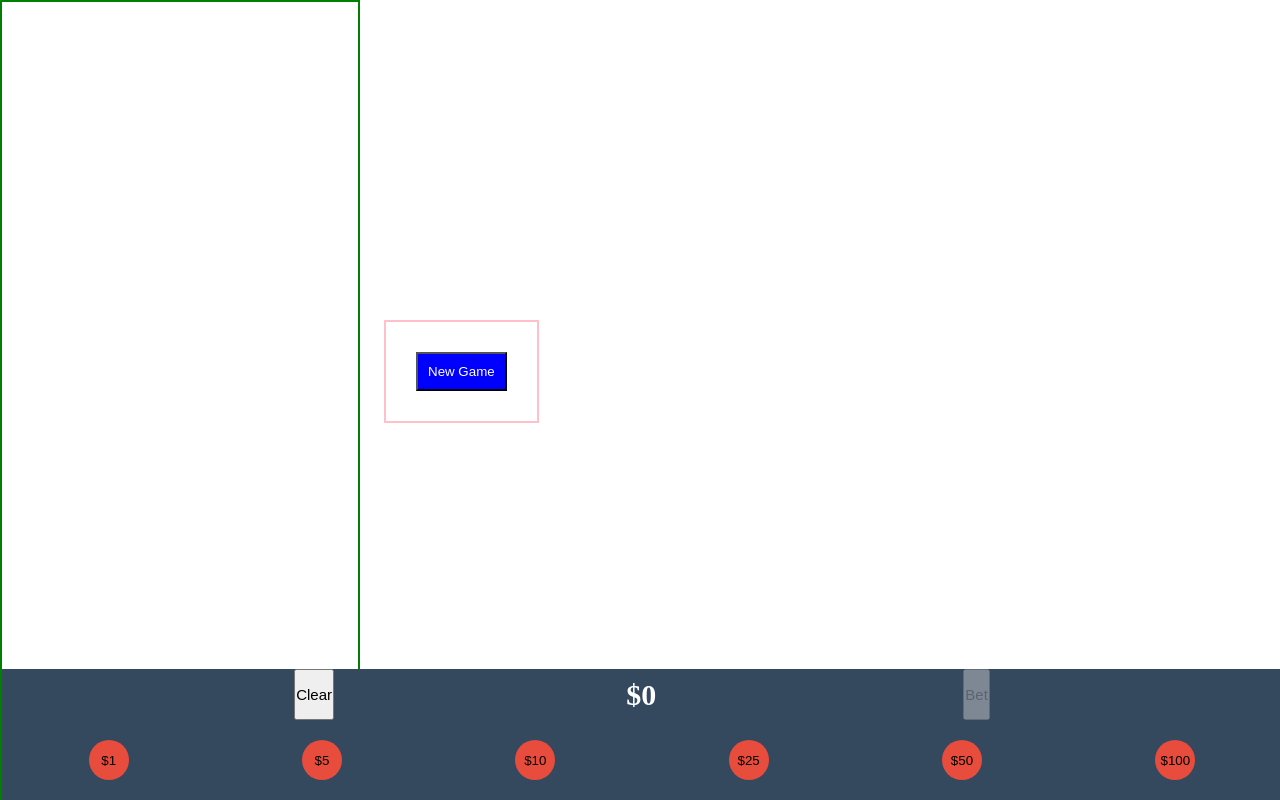
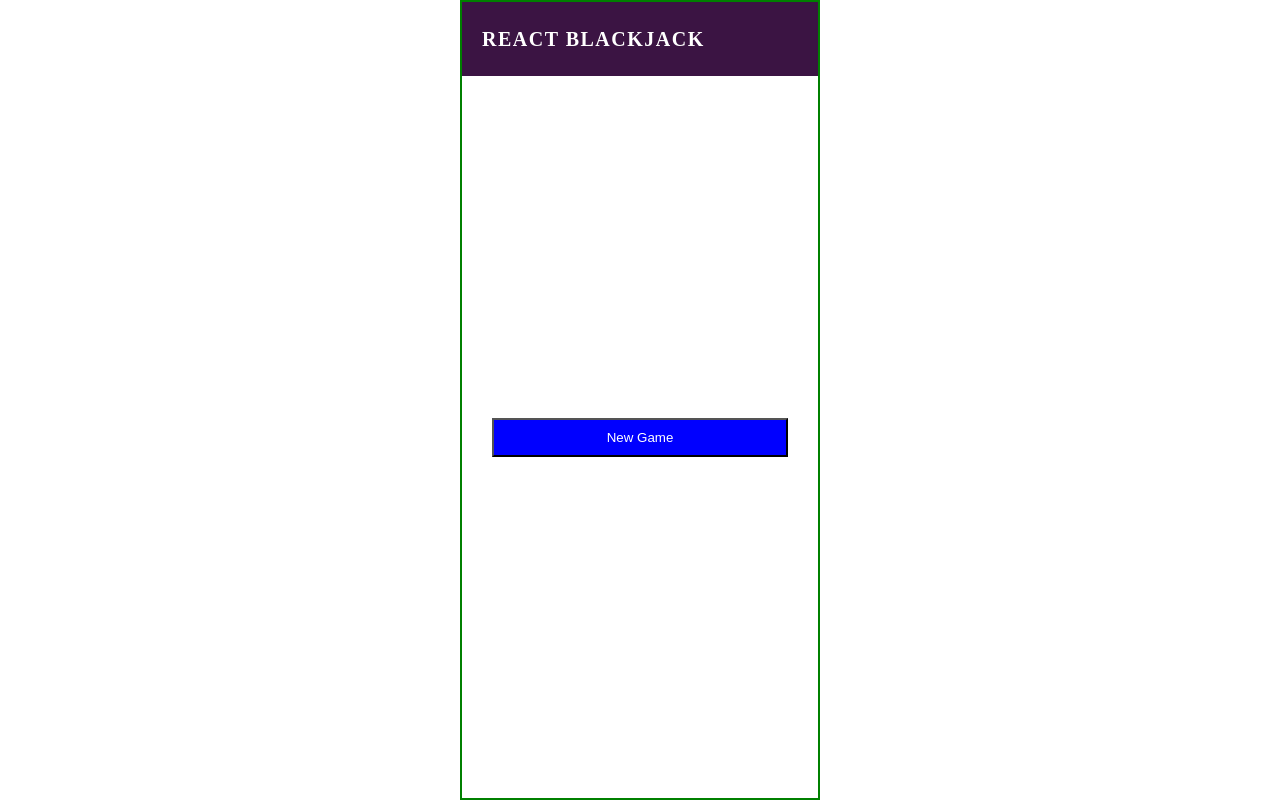
Before and after one commit to poftadeh/react-blackjack, a React (Create React App) app: page / in a window 1280 px wide. Built offline with nearby package versions, Linux system fonts and the light colour scheme.

Commit message:
style: fix flex formatting of app

```diff
--- a/src/App.tsx
+++ b/src/App.tsx
@@ -4,6 +4,7 @@ import styled, { createGlobalStyle } from 'styled-components';
 import NewGameMenu from './components/NewGameMenu';
 import ChipTray from './components/ChipTray';
 import CombinedRootState from './types/CombinedRootState';
+import Header from './components/Header';
 
 const GlobalStyle = createGlobalStyle`
   *, *::before, *::after {
@@ -24,9 +25,11 @@ const GlobalStyle = createGlobalStyle`
 const AppWrapper = styled.div`
   display: flex;
   flex-direction: column;
+  justify-content: space-between;
   border: 2px solid green;
   max-width: 36rem;
   height: 100vh;
+  margin: 0 auto;
 `;
 
 interface Props {
@@ -37,8 +40,8 @@ const App: React.FC<Props> = ({ isGameMenuVisible }) => {
   return (
     <AppWrapper>
       <GlobalStyle />
-      {isGameMenuVisible && <NewGameMenu />}
-      <ChipTray />
+      <Header />
+      {isGameMenuVisible ? <NewGameMenu /> : <ChipTray />}
     </AppWrapper>
   );
 };
--- a/src/components/ChipTray/style.ts
+++ b/src/components/ChipTray/style.ts
@@ -1,9 +1,7 @@
 import styled from 'styled-components';
 
-export const Wrapper = styled.div`
-  position: fixed;
-  bottom: 0;
-  width: 100vw;
+export const Wrapper = styled.div`\
+  width: 100%;
 `;
 
 export const Tray = styled.div`
--- /dev/null
+++ b/src/components/Header/index.tsx
@@ -0,0 +1,12 @@
+import React from 'react';
+import { StyledHeader, Title } from './style';
+
+const Header: React.FC = () => {
+  return (
+    <StyledHeader>
+      <Title>React Blackjack</Title>
+    </StyledHeader>
+  );
+};
+
+export default Header;
--- /dev/null
+++ b/src/components/Header/style.ts
@@ -0,0 +1,12 @@
+import styled from 'styled-components';
+
+export const StyledHeader = styled.header`
+  padding: 2rem;
+  background-color: #3b1443;
+  text-transform: uppercase;
+`;
+
+export const Title = styled.h1`
+  color: white;
+  letter-spacing: 1.5px;
+`;
--- a/src/components/NewGameMenu/style.ts
+++ b/src/components/NewGameMenu/style.ts
@@ -1,11 +1,10 @@
 import styled from 'styled-components';
 
 export const MenuWrapper = styled.div`
-  position: fixed;
-  border: 2px solid pink;
-  top: 40%;
-  left: 30%;
-  text-align: center;
+  display: flex;
+  height: 100%;
+  flex-direction: column;
+  justify-content: center;
   padding: 3rem;
 `;
 
```
